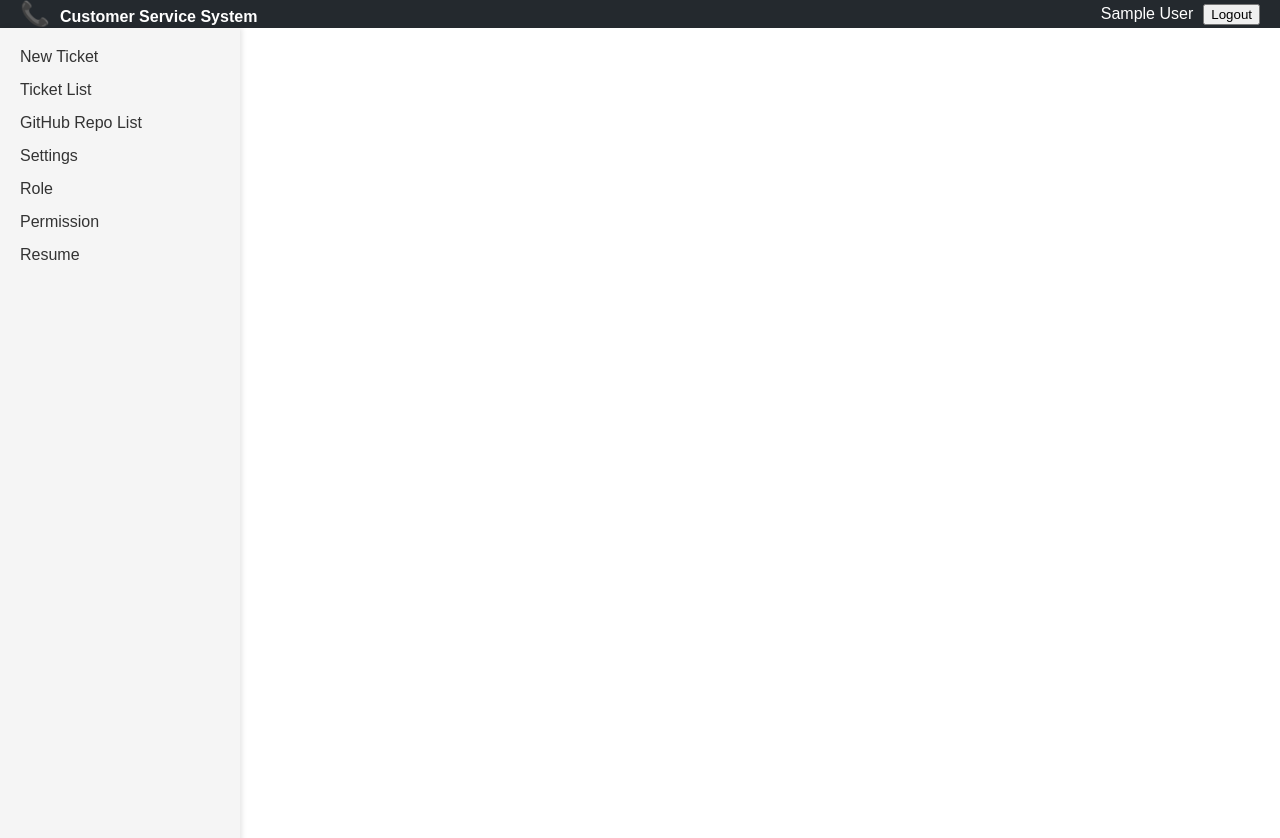
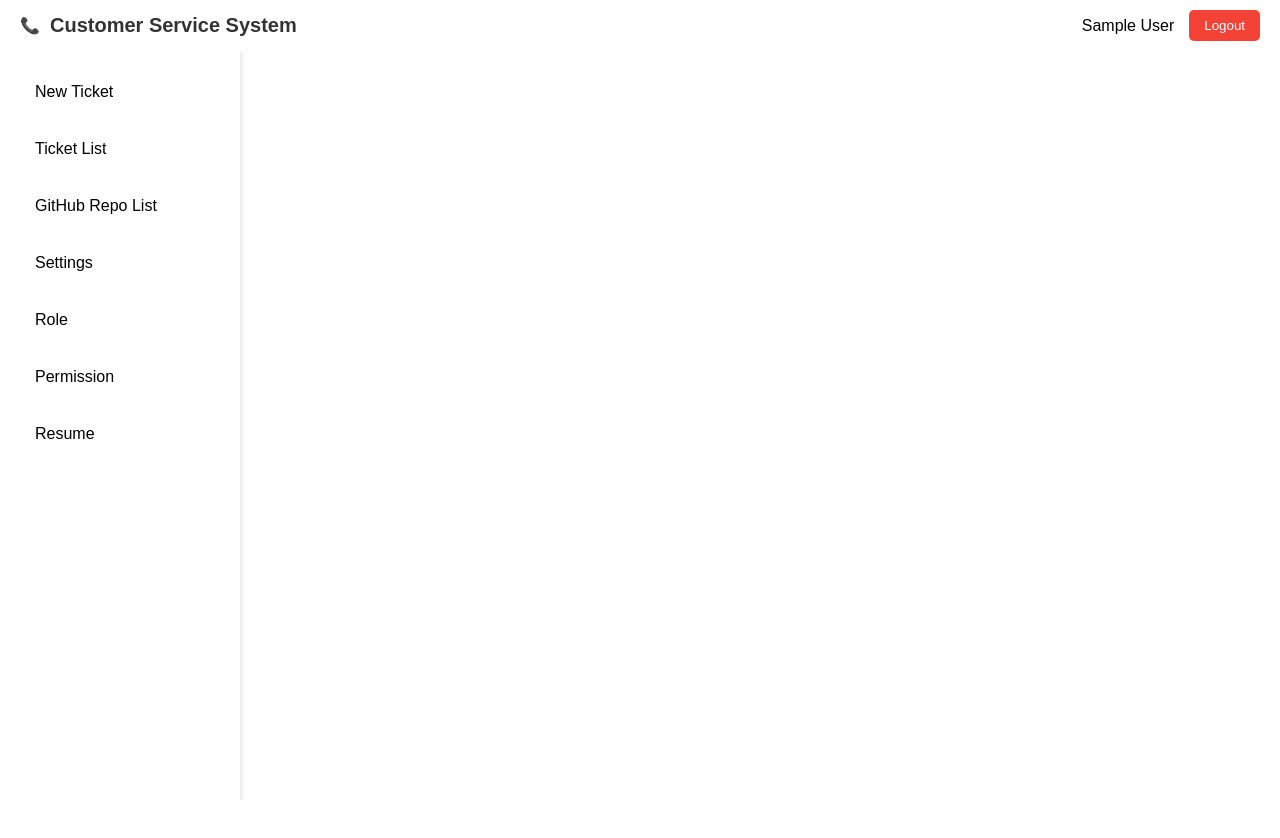
Before and after one commit to Deepak081999/csms, a React (Create React App) app in the folder frontend/: page /dashboard in a window 1280 px wide. Shown: the top 838 px of the page. After the commit the page ends 800 px from the top, so only its background shows below. Built offline with nearby package versions, Linux system fonts and the light colour scheme; sample sign-in values are in the browser's storage.

Commit message:
changes for navbar and sidbar

```diff
--- a/frontend/src/components/Navbar.jsx
+++ b/frontend/src/components/Navbar.jsx
@@ -1,18 +1,29 @@
+import React from 'react';
 import '../css/Navbar.css';
 
-export default function Navbar({ onLogout }) {
+const Navbar = ({ onLogout }) => {
     const user = JSON.parse(localStorage.getItem('user'));
 
     return (
-        <div className="navbar">
-            <div className="navbar-left">
-                <span className="logo">📞</span>
-                <span className="app-name">Customer Service System</span>
+        <nav className="navbar-container">
+            <div className="navbar-content">
+                <div className="brand-logo">
+                    <span role="img" aria-label="phone">📞</span>
+                    <span className="app-title">Customer Service System</span>
+                </div>
+                <div className="user-info">
+                    {user ? (
+                        <>
+                            <span className="username">{user.name}</span>
+                            <button className="logout-btn" onClick={onLogout}>Logout</button>
+                        </>
+                    ) : (
+                        <span>Please log in</span>
+                    )}
+                </div>
             </div>
-            <div className="navbar-right">
-                <span className="username">{user?.name}</span>
-                <button onClick={onLogout}>Logout</button>
-            </div>
-        </div>
+        </nav>
     );
-}
+};
+
+export default Navbar;
--- a/frontend/src/components/ProtectedLayout.jsx
+++ b/frontend/src/components/ProtectedLayout.jsx
@@ -17,11 +17,19 @@ export default function ProtectedLayout() {
     };
 
     return (
-        <div style={{ display: 'flex', height: '100vh', flexDirection: 'column' }}>
+        <div style={{ display: 'flex', flexDirection: 'column', height: '100vh', overflow: 'hidden' }}>
+            {/* Navbar at top */}
             <Navbar onLogout={logout} />
-            <div style={{ display: 'flex', flex: 1 }}>
-                <Sidebar />
-                <div style={{ padding: '20px', flex: 1 }}>
+
+            {/* Body: Sidebar + Content */}
+            <div style={{ display: 'flex', flexGrow: 1, minHeight: 0 }}>
+                {/* Sidebar (fixed, no scroll) */}
+                <div style={{ width: '250px', flexShrink: 0, overflow: 'hidden' }}>
+                    <Sidebar />
+                </div>
+
+                {/* Main Content (scrollable) */}
+                <div style={{ flexGrow: 1, overflowY: 'auto', padding: '20px', minHeight: 0 }}>
                     <Outlet />
                 </div>
             </div>
--- a/frontend/src/components/Sidebar.jsx
+++ b/frontend/src/components/Sidebar.jsx
@@ -3,14 +3,30 @@ import '../css/Sidebar.css';
 
 export default function Sidebar() {
     return (
-        <div className="sidebar">
-            <NavLink to="/dashboard/new">New Ticket</NavLink>
-            <NavLink to="/dashboard/tickets">Ticket List</NavLink>
-            <NavLink to="/dashboard/github">GitHub Repo List</NavLink>
-            <NavLink to="/dashboard/settings">Settings</NavLink>
-            <NavLink to="/dashboard/role">Role</NavLink>
-            <NavLink to="/dashboard/permission">Permission</NavLink>
-            <NavLink to="/dashboard/resume">Resume</NavLink>
-        </div>
+        <aside className="sidebar">
+            <nav className="sidebar-nav">
+                <NavLink to="/dashboard/new" className="sidebar-item" activeClassName="active">
+                    New Ticket
+                </NavLink>
+                <NavLink to="/dashboard/tickets" className="sidebar-item" activeClassName="active">
+                    Ticket List
+                </NavLink>
+                <NavLink to="/dashboard/github" className="sidebar-item" activeClassName="active">
+                    GitHub Repo List
+                </NavLink>
+                <NavLink to="/dashboard/settings" className="sidebar-item" activeClassName="active">
+                    Settings
+                </NavLink>
+                <NavLink to="/dashboard/role" className="sidebar-item" activeClassName="active">
+                    Role
+                </NavLink>
+                <NavLink to="/dashboard/permission" className="sidebar-item" activeClassName="active">
+                    Permission
+                </NavLink>
+                <NavLink to="/dashboard/resume" className="sidebar-item" activeClassName="active">
+                    Resume
+                </NavLink>
+            </nav>
+        </aside>
     );
 }
--- a/frontend/src/css/Navbar.css
+++ b/frontend/src/css/Navbar.css
@@ -1,24 +1,50 @@
-.navbar {
-    height: 60px;
-    background: #24292e;
-    color: white;
+/* Navbar.css */
+
+.navbar-container {
     display: flex;
     justify-content: space-between;
     align-items: center;
-    padding: 0 20px;
+    padding: 10px 20px;
+    background: white;
+    /* Change to white */
+    color: black;
 }
 
-.navbar-left .logo {
-    font-size: 24px;
-    margin-right: 10px;
+.navbar-content {
+    display: flex;
+    justify-content: space-between;
+    width: 100%;
 }
 
-.navbar-left .app-name {
+.brand-logo {
+    display: flex;
+    align-items: center;
+}
+
+.app-title {
+    margin-left: 10px;
+    font-size: 18px;
     font-weight: bold;
 }
 
-.navbar-right {
+.user-info {
     display: flex;
-    gap: 10px;
     align-items: center;
 }
+
+.username {
+    margin-right: 15px;
+}
+
+.logout-btn {
+    padding: 8px 15px;
+    background-color: #f44336;
+    color: white;
+    border: none;
+    border-radius: 5px;
+    cursor: pointer;
+}
+
+.logout-btn:hover {
+    background-color: #d32f2f;
+}
--- a/frontend/src/css/Sidebar.css
+++ b/frontend/src/css/Sidebar.css
@@ -1,20 +1,63 @@
+/* Sidebar.css */
+
 .sidebar {
     width: 200px;
-    background: #f5f5f5;
+    /* Changed width to 200px */
     height: 100vh;
+    background-color: white;
+    /* Changed to white */
     padding: 20px;
     box-shadow: 2px 0px 5px rgba(0, 0, 0, 0.1);
+    /* Added box-shadow for slight 3D effect */
     display: flex;
     flex-direction: column;
     gap: 15px;
 }
 
-.sidebar a {
-    text-decoration: none;
-    color: #333;
+.sidebar-header {
+    display: flex;
+    align-items: center;
+    margin-bottom: 20px;
 }
 
-.sidebar a.active {
+.logo {
+    font-size: 30px;
+    margin-right: 10px;
+}
+
+.app-title {
+    font-size: 20px;
+    color: #333;
+    /* Changed text color to dark for better visibility on white */
     font-weight: bold;
+}
+
+.sidebar-nav {
+    display: flex;
+    flex-direction: column;
+    gap: 15px;
+}
+
+.sidebar-item {
+    text-decoration: none;
+    color: black;
+    /* Changed text color to black */
+    padding: 12px 15px;
+    font-size: 16px;
+    border-radius: 4px;
+    transition: background-color 0.3s ease, padding 0.2s ease;
+}
+
+.sidebar-item:hover {
+    background-color: #f1f1f1;
+    /* Light grey background on hover */
+    padding-left: 20px;
+    /* Slight left padding for hover effect */
+}
+
+.sidebar-item.active {
+    font-weight: bold;
+    /* Bold text for active link */
     color: #007bff;
+    /* Blue color for active link */
 }
```
